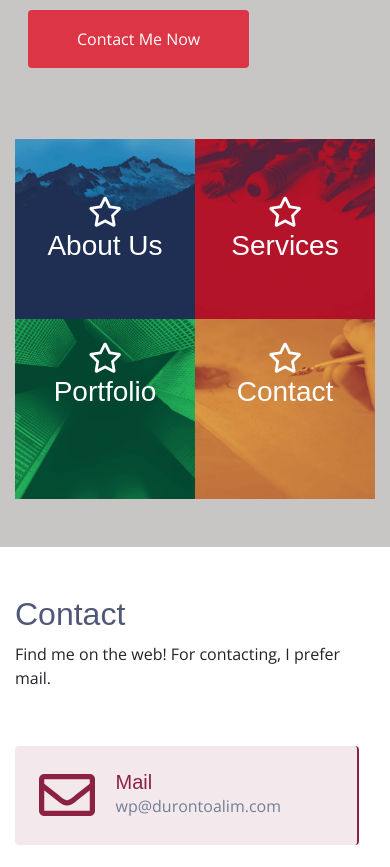
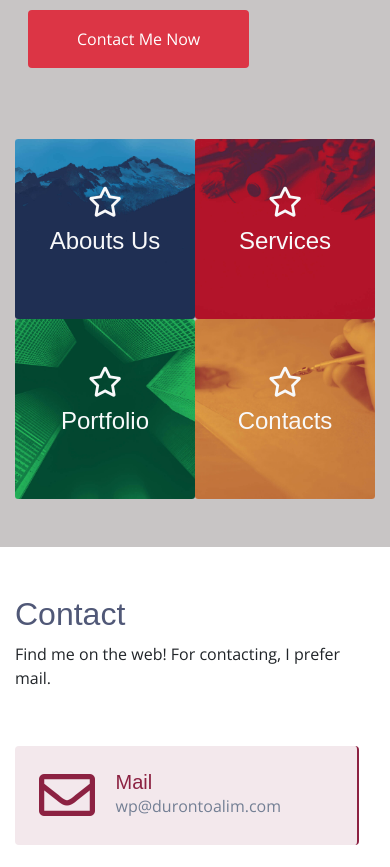
Before and after one commit to durontoalim/duronto_alim, a plain HTML site: page index.html in a window 390 px wide. Shown: the part 8598-9465 px from the top of the page. Drawn offline with nearby package versions, Linux system fonts and the light colour scheme; a script that the page names is missing.

Commit message:
contacts section image overlay add

```diff
--- a/Resources/css/responsive.css
+++ b/Resources/css/responsive.css
@@ -1,4 +1,4 @@
-@media only screen and (max-width:991px) {
+@media only screen and (max-width: 991px) {
   .-image-logo {
     bottom: 30px;
     left: 25%;
@@ -10,7 +10,7 @@
   }
 }
 
-@media only screen and (max-width:767px) {
+@media only screen and (max-width: 767px) {
   .-image-logo a i {
     font-size: 30px;
   }
@@ -46,7 +46,7 @@
   }
 }
 
-@media only screen and (max-width:575px) {
+@media only screen and (max-width: 575px) {
   .header-btn button {
     margin-top: 25px;
   }
@@ -72,23 +72,6 @@
   .contacts-btn {
     padding-bottom: 70px;
   }
-
-    .abslte-1 {
-        top: -9%;
-    }
-
-    .abslte-2 {
-        top: -9%;
-    }
-
-    .abslte-3 {
-        bottom: -9%;
-    }
-
-    .abslte-4 {
-        bottom: -9%;
-    }
-
   .social a {
     padding-right: 10px;
   }
@@ -99,7 +82,7 @@
   }
 }
 
-@media only screen and (max-width:520px) {
+@media only screen and (max-width: 520px) {
   .-image-logo {
     bottom: 30%;
     left: 20%;
@@ -110,26 +93,10 @@
   }
 }
 
-@media only screen and (max-width:420px) {
+@media only screen and (max-width: 420px) {
   .band-logo {
     max-width: 100%;
     width: 30%;
-    }
-
-    .abslte-1 {
-        top: -15%;
-    }
-
-    .abslte-2 {
-        top: -15%;
-    }
-
-    .abslte-3 {
-        bottom: -17%;
-    }
-
-    .abslte-4 {
-        bottom: -17%;
   }
 
   .-image-logo {
@@ -140,33 +107,19 @@
   .-image-logo a {
     padding: 10px 0;
   }
+  #contacts .card .card-img-overlay {
+    padding-top: 0px !important;
+  }
 }
 
-@media only screen and (max-width:360px) {
-    .abslte-1 {
-        top: -25%;
-    }
-
-    .abslte-2 {
-        top: -25%;
-    }
-
-    .abslte-3 {
-        bottom: -30%;
-    }
-
-    .abslte-4 {
-        bottom: -30%;
-    }
-
+@media only screen and (max-width: 360px) {
   .-image-logo {
     bottom: 30%;
     left: 18%;
   }
-
 }
 
-@media only screen and (max-width:360px) {
+@media only screen and (max-width: 360px) {
   .-image-logo {
     bottom: 30%;
     left: 13%;
--- a/Resources/css/style.css
+++ b/Resources/css/style.css
@@ -276,7 +276,13 @@ svg.reactt circle {
   width: 100%;
   overflow: hidden;
 }
-
+#contacts .card {
+  border: none;
+  border-radius: none;
+}
+.card-img-overlay i {
+  font-size: 30px;
+}
 .portfolio-img {
   width: 100%;
   height: 300px;
@@ -431,18 +437,6 @@ svg.reactt circle {
   color: #0071db;
 }
 
-.about-uss {
-  cursor: pointer;
-}
-
-.abslte {
-  cursor: pointer;
-}
-
-.contact-portfolio i {
-  font-size: 30px;
-}
-
 footer {
   background: #080827;
 }
--- a/index.html
+++ b/index.html
@@ -385,49 +385,48 @@
                 </div>
             </div>
             <div class="col-lg-7 col-md-12 pb-lg-5 pt-md-5 pt-sm-5 float-right">
-                <div class="row contact-portfolio">
-                    <div class="about-uss col-6 p-0 position-relative">
-                        <div class="view overlay zoom">
-                            <img class="img-fluid" src="Resources/img/abouts.jpg" alt="">
+                <div class="row">
+                    <!--About-us-->
+                    <div class="col-6 p-0">
+                        <div class="card">
+                            <img class="card-img img-fluid p-0" src="resources/img/abouts.jpg"/>
+                            <div class="card-img-overlay text-light text-center pt-5">
+                                <i class="far fa-star pt-5"></i>
+                                <h4 class="card-title pt-2">Abouts Us</h4>
+                            </div>
+                        </div>
+                    </div>
+                    <div class="col-6 p-0">
+                        <div class="card">
+                            <img class="card-img img-fluid" src="resources/img/service.jpg"/>
+                            <div class="card-img-overlay text-light text-center pt-5">
+                                <i class="far fa-star pt-5"></i>
+                                <h4 class="card-title pt-2">Services</h4>
+                            </div>
+                        </div>
+                    </div>
+                    <div class="col-6 p-0">
+                        <div class="card">
+                            <img class="card-img img-fluid" src="resources/img/portfolio.jpg"/>
+                            <div class="card-img-overlay text-light text-center pt-5">
+                                <i class="far fa-star pt-5"></i>
+                                <h4 class="card-title pt-2">Portfolio</h4>
+                            </div>
+                        </div>
+                    </div>
+                    <div class="col-6 p-0">
+                        <div class="card">
+                            <img class="card-img img-fluid" src="resources/img/contact.jpg"/>
+                            <div class="card-img-overlay text-light text-center pt-5">
+                                <i class="far fa-star pt-5"></i>
+                                <h4 class="card-title pt-2">Contacts</h4>
+                            </div>
                         </div>
                     </div>
 
-                    <!---Absolute About-->
-                    <div class="abslte abslte-1 position-absolute text-white pt-5 mt-5 text-center col-6 ">
-                        <i class="far fa-star pt-3 cursor-pointer"></i>
-                        <h3>About Us</h3>
-                    </div>
-                    <div class="services col-6 p-0">
-                        <img class="img-fluid" src="Resources/img/service.jpg" alt="">
-                    </div>
-
-                    <!---Absolute About-->
-                    <div class="abslte abslte-2 position-absolute text-white text-center pt-5 mt-5 col-6 offset-6">
-                        <i class="far fa-star pt-3"></i>
-                        <h3>Services</h3>
-                    </div>
-
-                    <div class="portfolio col-6 p-0">
-                        <img class="img-fluid" src="Resources/img/portfolio.jpg" alt="">
-                    </div>
-
-                    <!---Absolute portfolio-->
-                    <div
-                        class="abslte abslte-3 position-absolute text-white pt-5 mt-5 text-center col-6 align-self-end pb-5 mb-5">
-                        <i class="far fa-star"></i>
-                        <h3 class="pb-5">Portfolio</h3>
-                    </div>
 
 
-                    <div class="contact-us col-6 p-0">
-                        <img class="img-fluid img-zoom" src="Resources/img/contact.jpg" alt="">
-                    </div>
-                    <!---Absolute contact-->
-                    <div
-                        class="abslte abslte-4 position-absolute text-white text-center mb-5 pb-5 col-6 offset-6 align-self-end">
-                        <i class="far fa-star"></i>
-                        <h3 class="pb-5">Contact</h3>
-                    </div>
+
                 </div>
             </div>
         </div>
```
Lines whose indentation alone changed are shown as unchanged.
